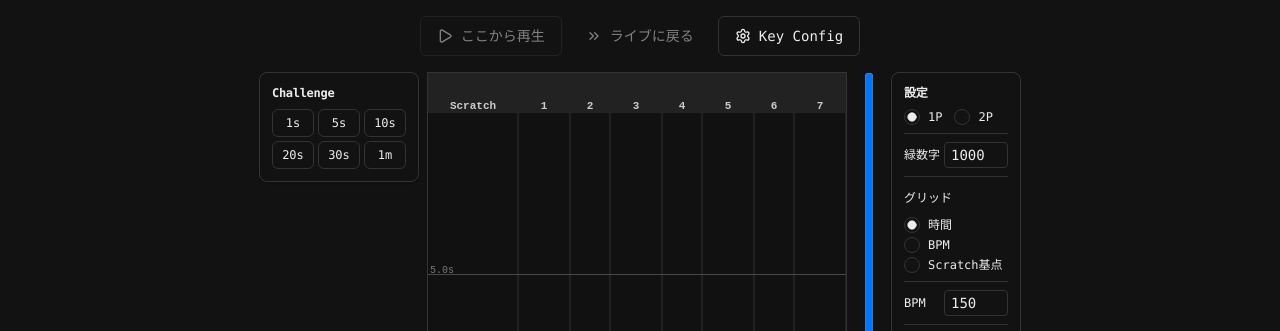
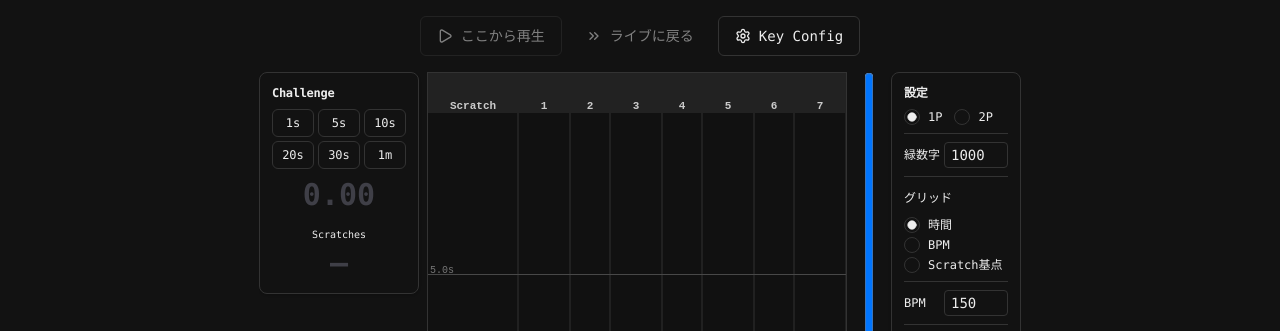
Before and after one commit to MasaoBlue/daken-trainer, a React app: page / in a window 1280 px wide. Shown: the top 331 px of the page. Built offline with nearby package versions, Linux system fonts and the light colour scheme; the HTML template or start-up script is replaced by a standard one.

Commit message:
配置調整

```diff
--- a/src/App.tsx
+++ b/src/App.tsx
@@ -429,7 +429,7 @@ function nearestNoteDivision(intervalMs: number, bpm: number): string {
     const diff = Math.abs(intervalMs - noteMs);
     if (diff < bestDiff) { bestDiff = diff; best = d; }
   }
-  return `${best}分`;
+  return `${best}分相当`;
 }
 
 // ---- メインコンポーネント --------------------------------------------------
@@ -560,7 +560,7 @@ export default function App() {
   const challengeIntervalsRef = useRef<IntervalEntry[]>([]);
   const [challengeResult, setChallengeResult] = useState<{
     count: number; duration: number; avgMs: number | null;
-    noteDivision: string | null; isNewBest: boolean;
+    noteDivision: string | null;
   } | null>(null);
 
   // キーコンフィグ
@@ -878,11 +878,7 @@ export default function App() {
             ? nearestNoteDivision(avgMs, bpmRef.current) : null;
           const cnt = challengeScrCountRef.current;
           const dur = challengeDurationRef.current;
-          const bestKey = `scratch-trainer-challenge-best-${dur}`;
-          const prevBest = parseInt(localStorage.getItem(bestKey) ?? "0");
-          const isNewBest = cnt > prevBest;
-          if (isNewBest) localStorage.setItem(bestKey, String(cnt));
-          setChallengeResult({ count: cnt, duration: dur, avgMs, noteDivision: nd, isNewBest });
+          setChallengeResult({ count: cnt, duration: dur, avgMs, noteDivision: nd });
         } else {
           setChallengeTimeLeft(remaining);
         }
@@ -1037,8 +1033,8 @@ export default function App() {
                 <Button
                   key={d}
                   size="sm"
-                  variant={challengeState !== "idle" && challengeDuration === d ? "default" : "outline"}
-                  className="text-xs px-1 h-7"
+                  variant={challengeState !== "idle" && challengeDuration === d && challengeState !== "done" ? "default" : "outline"}
+                  className={`text-xs px-1 h-7 ${challengeState === "done" && challengeDuration === d ? "border-primary text-primary" : ""}`}
                   disabled={challengeState === "running"}
                   onClick={() => {
                     setChallengeDuration(d);
@@ -1055,17 +1051,37 @@ export default function App() {
               ))}
             </div>
 
-            {/* タイマー表示（ready / running） */}
-            {(challengeState === "ready" || challengeState === "running") && (
-              <div className={`font-mono text-3xl font-bold tabular-nums text-center w-full ${
-                challengeState === "ready" ? "text-zinc-500" : "text-orange-400"
+            {/* タイマー表示 */}
+            <div className={`font-mono text-3xl font-bold tabular-nums text-center w-full ${
+              challengeState === "running" ? "text-orange-400"
+                : challengeState === "ready" ? "text-zinc-500"
+                : challengeState === "done" ? "text-zinc-500"
+                : "text-zinc-700"
+            }`}>
+              {challengeState === "running"
+                ? challengeTimeLeft.toFixed(2)
+                : challengeState === "ready"
+                ? `${challengeDuration}.00`
+                : challengeState === "done"
+                ? "0.00"
+                : "0.00"}
+            </div>
+
+            {/* スクラッチ回数 */}
+            <div className="text-center w-full">
+              <span className="text-[10px] text-muted-foreground">Scratches</span>
+              <div className={`font-mono text-3xl font-bold tabular-nums ${
+                challengeState === "running" ? "text-yellow-300"
+                  : challengeState === "done" ? "text-yellow-300"
+                  : "text-zinc-700"
               }`}>
-                {challengeState === "ready"
-                  ? `${challengeDuration}.00`
-                  : challengeTimeLeft.toFixed(2)
-                }
+                {challengeState === "running"
+                  ? challengeScrCount
+                  : challengeState === "done" && challengeResult
+                  ? challengeResult.count
+                  : "—"}
               </div>
-            )}
+            </div>
 
             {/* READY: スクラッチで開始プロンプト */}
             {challengeState === "ready" && (
@@ -1086,42 +1102,46 @@ export default function App() {
               </>
             )}
 
-            {/* RUNNING: スクラッチ回数 */}
+            {/* RUNNING: リセットボタン */}
             {challengeState === "running" && (
-              <div className="text-center w-full">
-                <span className="text-[10px] text-muted-foreground">Scratches</span>
-                <div className="font-mono text-3xl font-bold tabular-nums text-yellow-300">
-                  {challengeScrCount}
-                </div>
-              </div>
+              <Button
+                size="sm" variant="ghost"
+                className="text-xs"
+                onClick={() => {
+                  challengeStateRef.current = "idle";
+                  setChallengeState("idle");
+                  challengeScrCountRef.current = 0;
+                  setChallengeScrCount(0);
+                }}
+              >
+                リセット
+              </Button>
             )}
 
-            {/* DONE: 結果表示 */}
+            {/* DONE: 結果詳細 */}
             {challengeState === "done" && challengeResult && (
               <div className="text-center flex flex-col gap-1 w-full">
                 <div className="text-base font-bold text-green-400">FINISH!</div>
-                <div className="font-mono text-3xl font-bold tabular-nums text-yellow-300">
-                  {challengeResult.count}
-                </div>
-                <span className="text-[10px] text-muted-foreground">scratches</span>
                 {challengeResult.avgMs !== null && (
-                  <span className="text-xs text-zinc-400">
-                    Avg: {challengeResult.avgMs}ms
-                    {challengeResult.noteDivision && ` (${challengeResult.noteDivision})`}
-                  </span>
-                )}
-                {challengeResult.isNewBest && (
-                  <span className="text-xs text-green-400 font-bold animate-pulse">
-                    NEW BEST!
-                  </span>
+                  <div className="flex flex-col gap-0">
+                    <span className="text-xs text-zinc-400">
+                      Avg: {challengeResult.avgMs}ms
+                    </span>
+                    {challengeResult.noteDivision && (
+                      <span className="text-xs text-zinc-500">
+                        (BPM{bpm} {challengeResult.noteDivision})
+                      </span>
+                    )}
+                  </div>
                 )}
                 <a
                   href={`https://twitter.com/intent/tweet?text=${encodeURIComponent(
                     `${challengeResult.duration === 60 ? "1m" : `${challengeResult.duration}s`}で${challengeResult.count}回スクラッチした！`
                     + (challengeResult.avgMs !== null
-                      ? `\nAvg: ${challengeResult.avgMs}ms` + (challengeResult.noteDivision ? ` (${challengeResult.noteDivision})` : "")
+                      ? `\nAvg: ${challengeResult.avgMs}ms` + (challengeResult.noteDivision ? `\n(BPM${bpm} ${challengeResult.noteDivision})` : "")
                       : "")
-                  )}&hashtags=${encodeURIComponent("daken_trainer")}`}
+                    + "\n#daken_trainer"
+                  )}`}
                   target="_blank"
                   rel="noopener noreferrer"
                   className="mt-1 inline-flex items-center justify-center gap-1 text-xs px-3 py-1.5 rounded border border-border text-muted-foreground hover:text-foreground hover:border-zinc-500 transition-colors"
```
